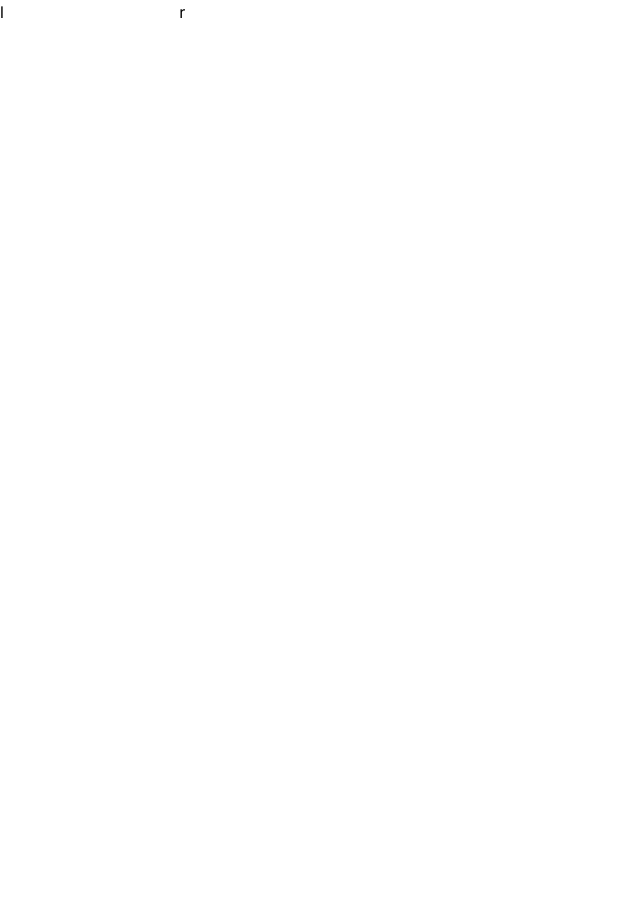
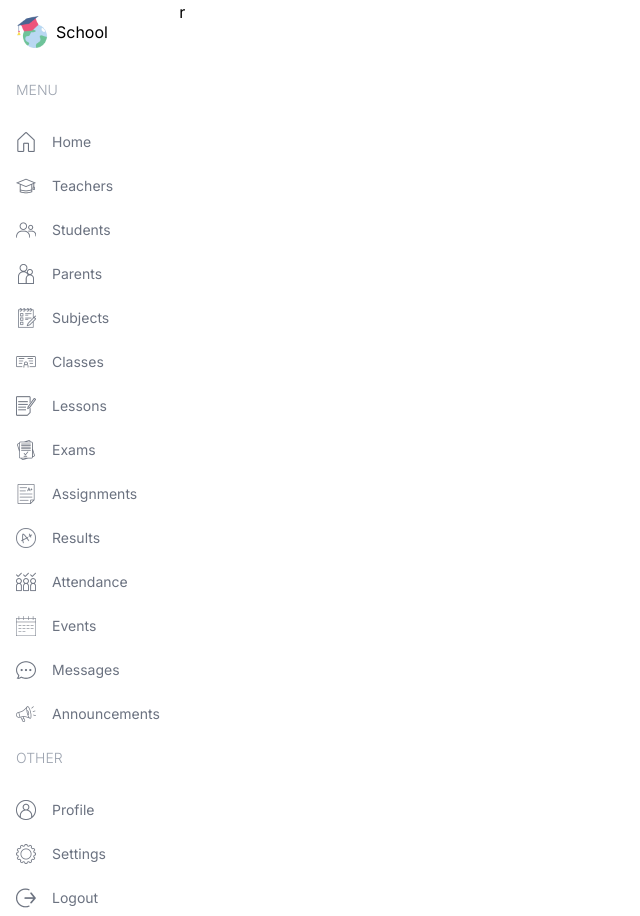
Before and after one commit to brovnie/school-dashboard, a Next.js app: page /admin in a window 1280 px wide. Shown: the whole page, without its empty margins (0-640 px from the left). Before the commit the page ends 800 px from the top, so only its background shows below. Built offline with nearby package versions, Linux system fonts and the light colour scheme.

Commit message:
Menu style

```diff
--- a/src/app/(dashboard)/layout.tsx
+++ b/src/app/(dashboard)/layout.tsx
@@ -1,5 +1,8 @@
+import Menu from "@/components/Menu";
 import type { Metadata } from "next";
 import { Inter } from "next/font/google";
+import Image from "next/image";
+import Link from "next/link";
 
 const inter = Inter({ subsets: ["latin"] });
 
@@ -15,7 +18,13 @@
 }>) {
   return (
  <div className="h-screen flex">
-  <div className="w-1/6 md:w-[8%] lg:w-[16%] xl:w-[14%]">l</div>
+  <div className="w-1/6 md:w-[8%] lg:w-[16%] xl:w-[14%] p-4">
+  <Link href="/" className="flex items-center justify-center lg:justify-start gap-2">
+  <Image src="/logo.png" alt="logo" width={32} height={32}/>
+  <span className="hidden lg:block">School</span>
+  </Link>
+  <Menu/>
+  </div>
   <div className="w-5/6 md:w-[92%] lg:w-[84%] xl:w-[86%]">r</div>
   </div>
   );
--- a/src/components/Menu.tsx
+++ b/src/components/Menu.tsx
@@ -1,3 +1,6 @@
+import Image from "next/image";
+import Link from "next/link";
+
 const menuItems = [
   {
     title: "MENU",
@@ -112,3 +115,25 @@
     ],
   },
 ];
+
+
+function Menu() {
+  return (
+    <div className="mt-4 text-sm">
+      {menuItems.map(i => (
+        <div className="flex flex-col gap-2" key={i.title}>
+          <span className="hidden lg:block text-gray-400 font-light my-4">{i.title}</span>
+          {i.items.map(item => (
+            <Link href={item.href} key={item.label} className="flex items-center justify-center lg:justify-start gap-4 text-gray-500 py-2">
+              <Image src={item.icon} alt="" width={20} height={20} />
+              <span className="hidden lg:block">{item.label}</span>
+            </Link>
+          ))}
+        </div>
+      )
+      )}
+    </div>
+  )
+}
+
+export default Menu
--- /dev/null
+++ b/src/components/Navbar.tsx
@@ -0,0 +1,9 @@
+import React from 'react'
+
+function Navbar() {
+  return (
+    <div>Navbar</div>
+  )
+}
+
+export default Navbar
```
